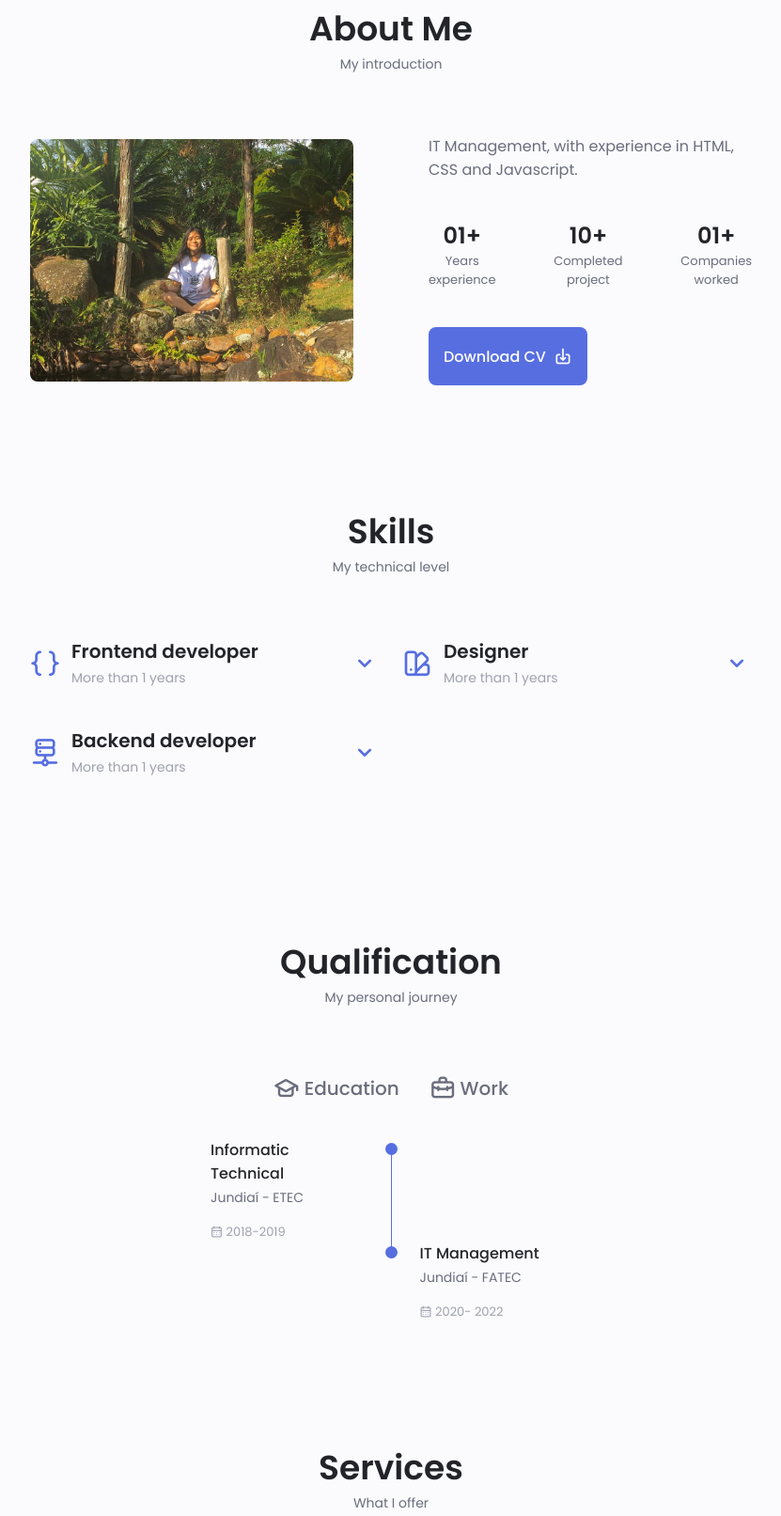
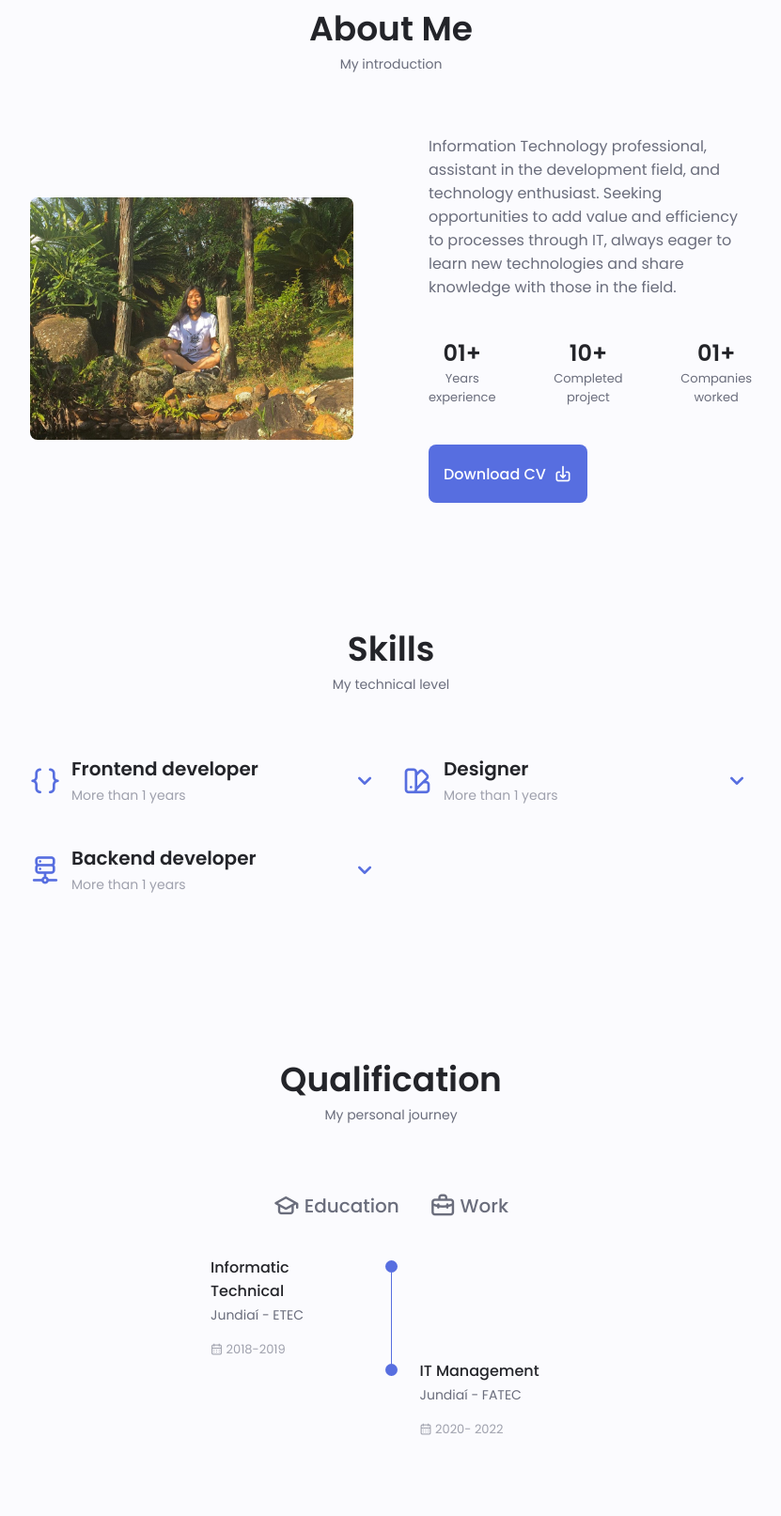
Before and after one commit to Karoladd/portfolio, a plain HTML site: page index.html in a window 1280 px wide. Shown: the part 786-2399 px from the top of the page at 94% size, without its empty margins (224-1055 px from the left). Drawn offline with nearby package versions, Linux system fonts and the light colour scheme.

Commit message:
20231309

```diff
--- a/assets/css/styles.css
+++ b/assets/css/styles.css
@@ -443,19 +443,19 @@ img{
 
 /* Nível de orcentagem */
 .skills__html{
-    width: 60%;
+    width: 100%;
 }
 .skills__css{
+    width: 50%;
+}
+.skills__js{
     width: 40%;
 }
-.skills__js{
-    width: 20%;
-}
 .skills__react{
-    width: 0%;
+    width: 15%;
 }
 .skills__php{
-    width: 25%;
+    width: 80%;
 }
 .skills__node{
     width: 0%;
--- a/index.html
+++ b/index.html
@@ -108,7 +108,7 @@
                     <img src="assets/img/about.jpg" alt="" class="about__img">
                     <div class="about__data">
                         <p class="about__description">
-                            IT Management, with experience in HTML, CSS and Javascript.
+                            Information Technology professional, assistant in the development field, and technology enthusiast. Seeking opportunities to add value and efficiency to processes through IT, always eager to learn new technologies and share knowledge with those in the field.
                         </p>
                         <div class="about__info">
                             <div>
@@ -126,7 +126,7 @@
                         </div>
 
                         <div class="about__buttons">
-                            <a download="" href="assets/pdf/CV_Karoline_Yamamoto.pdf.pdf" class="button button--flex">
+                            <a download="" href="assets/pdf/CV_Karoline_Yamamoto.pdf" class="button button--flex">
                                 Download CV<i class="uil uil-download-alt button__icon"></i>
                             </a>
                         </div>
@@ -153,7 +153,7 @@
                                 <div class="skills__data">
                                     <div class="skills__titles">
                                         <h3 class="skills__name">HTML</h3>
-                                        <span class="skills__number">60%</span>
+                                        <span class="skills__number">100%</span>
                                     </div>
                                     <div class="skills__bar">
                                         <span class="skills__percentage skills__html"></span>
@@ -162,7 +162,7 @@
                                 <div class="skills__data">
                                     <div class="skills__titles">
                                         <h3 class="skills__name">CSS</h3>
-                                        <span class="skills__number">40%</span>
+                                        <span class="skills__number">50%</span>
                                     </div>
                                     <div class="skills__bar">
                                         <span class="skills__percentage skills__css"></span>
@@ -171,7 +171,7 @@
                                 <div class="skills__data">
                                     <div class="skills__titles">
                                         <h3 class="skills__name">Javascript</h3>
-                                        <span class="skills__number">20%</span>
+                                        <span class="skills__number">40%</span>
                                     </div>
                                     <div class="skills__bar">
                                         <span class="skills__percentage skills__js"></span>
@@ -180,7 +180,7 @@
                                 <div class="skills__data">
                                     <div class="skills__titles">
                                         <h3 class="skills__name">React</h3>
-                                        <span class="skills__number">0%</span>
+                                        <span class="skills__number">15%</span>
                                     </div>
                                     <div class="skills__bar">
                                         <span class="skills__percentage skills__react"></span>
@@ -730,9 +730,9 @@
                         <li>
                             <a href="#services" class="footer__link">Services</a>
                         </li>
-                        <li>
+<!--                         <li>
                             <a href="#portfolio" class="footer__link">Portfolio</a>
-                        </li>
+                        </li> -->
                         <li>
                             <a href="#contact" class="footer__link">Contact</a>
                         </li>
```
